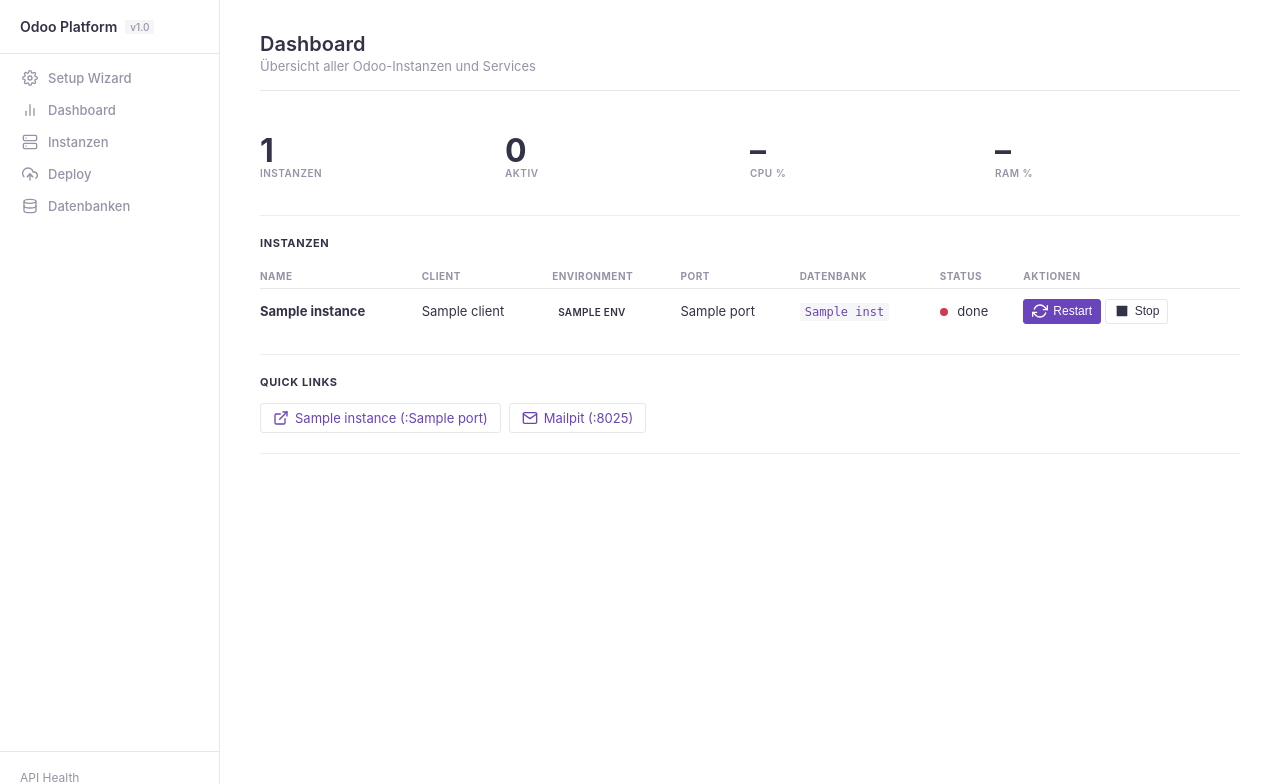
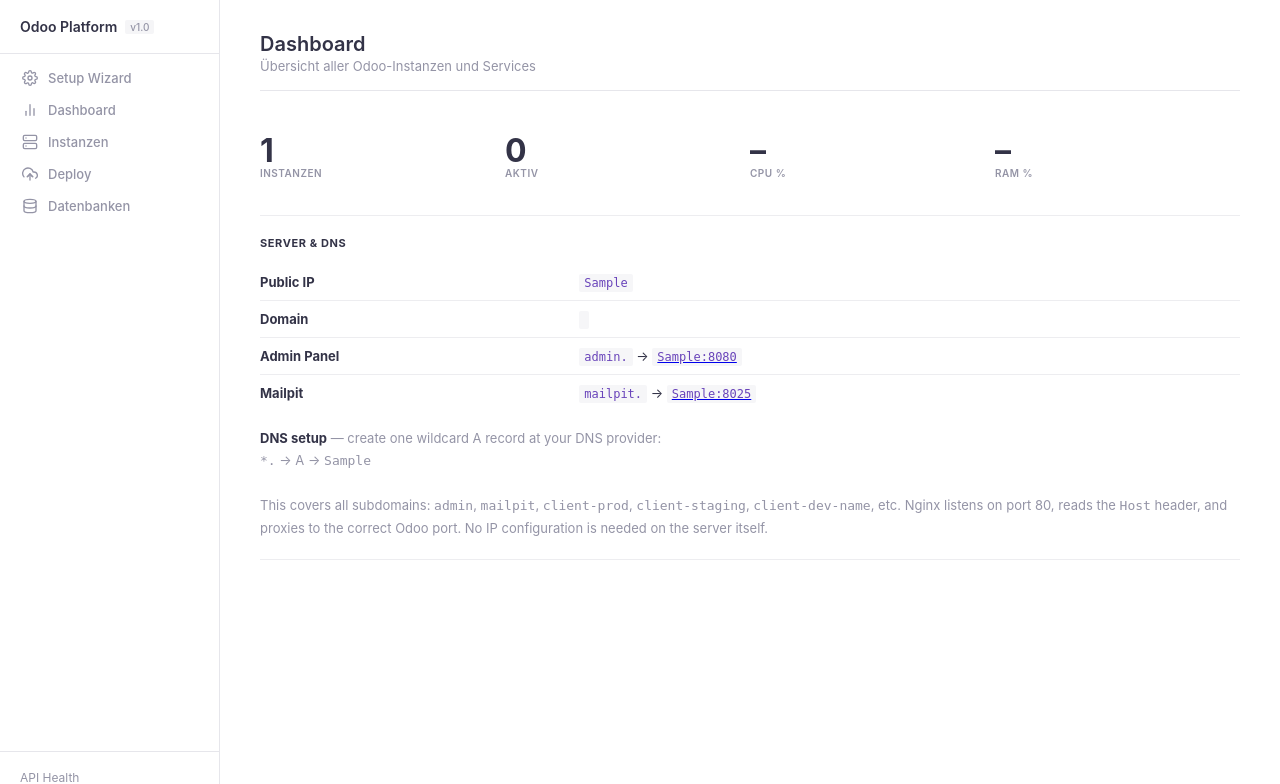
Before and after one commit to fuugus/odoo-platform, a FastAPI app: template admin_panel/templates/dashboard.html in a window 1280 px wide. Shown: the top 784 px of the page. Run offline with FastAPI, Linux system fonts and the light colour scheme; the template is opened without the code that fills it: most values are stand-ins (such as "Sample title", 1, 10 or a date in 2020); data that the repository does not hold is empty; parts of the project's set-up code (start-up, migrations or seed data) failed here and were passed over.

Commit message:
Harden setup wizard and add server info to dashboard
- Fix run_cmd to raise on non-zero exit (was silently passing failures)
- Remove node-less/npm from Step 1 (not needed for Odoo 19)
- Fix POSIX sh compatibility: &>/dev/null → >/dev/null 2>&1
- Add Odoo Enterprise support: GitHub token config, clone both repos
- Make Nginx config domain-agnostic (subdomain prefix routing only)
- Add mailpit.* routing to Nginx
- Fix Mailpit install: bash process substitution → pipe
- Remove hardcoded first instance step (use Instances tab instead)
- Add step descriptions with error/reset behavior
- Add public IP detection and Server & DNS section to dashboard
- Fix update_step_status to always clear message on success
- Widen setup form inputs, unify button styles

Co-Authored-By: Claude Opus 4.6 <noreply@anthropic.com>

```diff
--- a/admin_panel/config.py
+++ b/admin_panel/config.py
@@ -12,16 +12,16 @@ CONFIG_FILE = PLATFORM_DIR / "platform.json"
 DEFAULT_CONFIG = {
     "domain": "odoo.binaryone.ch",
     "letsencrypt_email": "",
+    "github_token": "",
     "odoo_version": "19.0",
     "pg_version": "16",
     "setup_steps": {
-        "system_update": {"status": "pending", "label": "System Update & Pakete"},
-        "postgresql": {"status": "pending", "label": "PostgreSQL 16"},
-        "wkhtmltopdf": {"status": "pending", "label": "wkhtmltopdf"},
-        "odoo_source": {"status": "pending", "label": "Odoo 19 Source-Install"},
-        "nginx": {"status": "pending", "label": "Nginx + Wildcard SSL"},
-        "mailpit": {"status": "pending", "label": "Mailpit"},
-        "first_instance": {"status": "pending", "label": "Erste Odoo-Instanz (prod)"},
+        "system_update": {"status": "pending", "label": "System Update & Pakete", "description": "Installs build tools, Python dev headers, and image libraries."},
+        "postgresql": {"status": "pending", "label": "PostgreSQL 16", "description": "Adds the official PostgreSQL repo and installs v16."},
+        "wkhtmltopdf": {"status": "pending", "label": "wkhtmltopdf", "description": "Patched Qt build required by Odoo for PDF reports."},
+        "odoo_source": {"status": "pending", "label": "Odoo 19 Enterprise Source-Install", "description": "Clones Community + Enterprise repos. Requires GitHub token above."},
+        "nginx": {"status": "pending", "label": "Nginx + Wildcard SSL", "description": "Reverse proxy routing subdomains to Odoo instances by port."},
+        "mailpit": {"status": "pending", "label": "Mailpit", "description": "Local SMTP catch-all for dev/staging emails."},
     },
     "instances": {},
     "clients": {},
@@ -48,7 +48,6 @@ def update_step_status(step_id: str, status: str, message: str = ""):
     config = load_config()
     if step_id in config["setup_steps"]:
         config["setup_steps"][step_id]["status"] = status
-        if message:
-            config["setup_steps"][step_id]["message"] = message
+        config["setup_steps"][step_id]["message"] = message
     save_config(config)
     return config
--- a/admin_panel/main.py
+++ b/admin_panel/main.py
@@ -15,6 +15,24 @@ from fastapi.templating import Jinja2Templates
 
 from config import load_config, save_config, PLATFORM_DIR
 from setup_steps import SETUP_STEPS, create_odoo_instance, delete_odoo_instance, run_cmd
+
+_public_ip_cache = None
+
+
+def get_public_ip() -> str:
+    """Detect the server's public IP address (cached)."""
+    global _public_ip_cache
+    if _public_ip_cache is not None:
+        return _public_ip_cache
+    try:
+        result = subprocess.run(
+            ["curl", "-s", "--max-time", "5", "https://ifconfig.me"],
+            capture_output=True, text=True, timeout=10
+        )
+        _public_ip_cache = result.stdout.strip() or "–"
+    except Exception:
+        _public_ip_cache = "–"
+    return _public_ip_cache
 
 app = FastAPI(title="Odoo Deployment Platform", version="1.0.0")
 
@@ -99,6 +117,7 @@ async def dashboard_page(request: Request):
         "request": request,
         "config": config,
         "instances": instances,
+        "public_ip": get_public_ip(),
     })
 
 
@@ -375,6 +394,16 @@ async def ws_create_instance(websocket: WebSocket):
 
 # ─── Health Check ────────────────────────────────────────────────────────────
 
+@app.get("/api/server-info")
+async def api_server_info():
+    """Server info including public IP and domain."""
+    config = load_config()
+    return {
+        "public_ip": get_public_ip(),
+        "domain": config.get("domain", ""),
+    }
+
+
 @app.get("/api/health")
 async def health():
     """Health check endpoint."""
--- a/admin_panel/static/css/style.css
+++ b/admin_panel/static/css/style.css
@@ -465,13 +465,13 @@ input:focus, select:focus {
     word-break: break-all;
 }
 
-.step-message {
+.step-description {
     margin-top: 8px;
     font-size: 13px;
     color: var(--text-muted);
 }
 
-.step-message.error {
+.step-description .error {
     color: var(--error);
 }
 
@@ -482,7 +482,7 @@ input:focus, select:focus {
 }
 
 .setup-config .form-row {
-    max-width: 400px;
+    max-width: 560px;
 }
 
 /* ─── Deploy Log ─────────────────────────────────────────────────────────── */
--- a/admin_panel/templates/dashboard.html
+++ b/admin_panel/templates/dashboard.html
@@ -27,56 +27,39 @@
 </div>
 
 <div class="card">
-    <h3>Instanzen</h3>
-    {% if instances %}
+    <h3>Server & DNS</h3>
     <table class="data-table">
-        <thead>
+        <tbody>
             <tr>
-                <th>Name</th>
-                <th>Client</th>
-                <th>Environment</th>
-                <th>Port</th>
-                <th>Datenbank</th>
-                <th>Status</th>
-                <th>Aktionen</th>
+                <td><strong>Public IP</strong></td>
+                <td><code>{{ public_ip }}</code></td>
             </tr>
-        </thead>
-        <tbody>
-            {% for name, inst in instances.items() %}
             <tr>
-                <td><strong>{{ name }}</strong></td>
-                <td>{{ inst.client }}</td>
-                <td><span class="badge badge-{{ inst.env }}">{{ inst.env }}</span></td>
-                <td>{{ inst.port }}</td>
-                <td><code>{{ inst.db_name }}</code></td>
+                <td><strong>Domain</strong></td>
+                <td><code>{{ config.domain }}</code></td>
+            </tr>
+            <tr>
+                <td><strong>Admin Panel</strong></td>
                 <td>
-                    <span class="status-dot {% if inst.status == 'active' %}status-active{% else %}status-inactive{% endif %}"></span>
-                    {{ inst.status }}
-                </td>
-                <td>
-                    <button class="btn btn-sm btn-primary" onclick="restartInstance('{{ name }}')"><span class="icon icon-refresh"></span> Restart</button>
-                    <button class="btn btn-sm btn-secondary" onclick="stopInstance('{{ name }}')"><span class="icon icon-stop"></span> Stop</button>
+                    <code>admin.{{ config.domain }}</code> &rarr;
+                    <a href="http://{{ public_ip }}:8080" target="_blank"><code>{{ public_ip }}:8080</code></a>
                 </td>
             </tr>
-            {% endfor %}
+            <tr>
+                <td><strong>Mailpit</strong></td>
+                <td>
+                    <code>mailpit.{{ config.domain }}</code> &rarr;
+                    <a href="http://{{ public_ip }}:8025" target="_blank"><code>{{ public_ip }}:8025</code></a>
+                </td>
+            </tr>
         </tbody>
     </table>
-    {% else %}
-    <p class="empty-state">Keine Instanzen vorhanden. <a href="/instances">Erstelle eine neue Instanz</a>.</p>
-    {% endif %}
-</div>
-
-<div class="card">
-    <h3>Quick Links</h3>
-    <div class="quick-links">
-        {% for name, inst in instances.items() %}
-        <a href="http://{{ config.domain }}:{{ inst.port }}" target="_blank" class="quick-link">
-            <span class="icon icon-link"></span> {{ name }} (:{{ inst.port }})
-        </a>
-        {% endfor %}
-        <a href="http://{{ config.domain }}:8025" target="_blank" class="quick-link">
-            <span class="icon icon-mail"></span> Mailpit (:8025)
-        </a>
+    <div style="margin-top: 16px; color: var(--text-muted); font-size: 13px; line-height: 1.7;">
+        <strong style="color: var(--text);">DNS setup</strong> &mdash; create one wildcard A record at your DNS provider:<br>
+        <code>*.{{ config.domain }}</code> &rarr; A &rarr; <code>{{ public_ip }}</code><br>
+        <br>
+        This covers all subdomains: <code>admin</code>, <code>mailpit</code>, <code>client-prod</code>, <code>client-staging</code>, <code>client-dev-name</code>, etc.
+        Nginx listens on port 80, reads the <code>Host</code> header, and proxies to the correct Odoo port. No IP configuration is needed on the server itself.
     </div>
 </div>
 {% endblock %}
```
Also changed, not shown: admin_panel/setup_steps.py (+110 -92 lines), admin_panel/templates/setup.html (+26 -6 lines).
